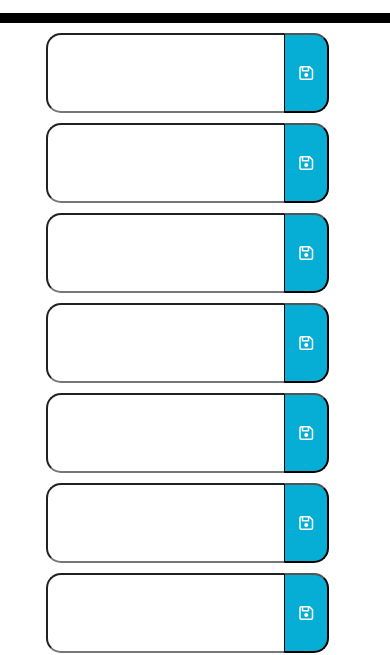
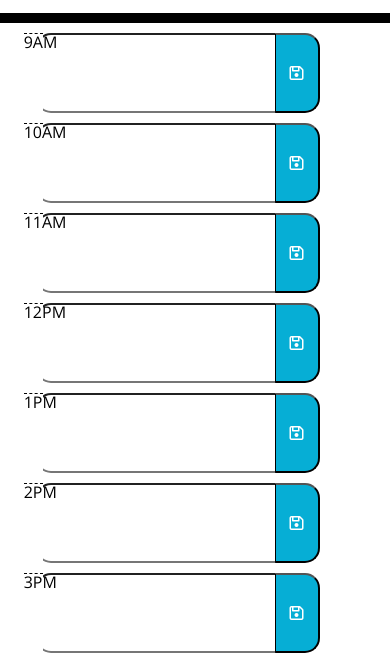
Before and after one commit to levigun/daily-planner, a plain HTML site: page index.html in a window 390 px wide. Shown: the part 224-879 px from the top of the page. Drawn offline with nearby package versions, Linux system fonts and the light colour scheme.

Commit message:
added time infront of timeblock and media query

```diff
--- a/assets/style.css
+++ b/assets/style.css
@@ -56,3 +56,22 @@ form {
   font-size: 20px;
   transition: all 0.3s ease-in-out;
 }
+
+.hour {
+  display:flex;
+  background-color: #ffffff;
+  color: #000000;
+  border-top: 1px dashed #000000;
+  position: relative;
+  height: 80px;
+  width: 5vw;
+  right: 2vw;
+
+}
+
+@media only screen and (max-width:900px) {
+  form {
+   width: 90%;
+  }
+
+}
--- a/index.html
+++ b/index.html
@@ -29,6 +29,7 @@
     </header>
 
     <form>
+      <div class="hour">9AM</div>
       <input type="text" class="todo-input row" />
       <button class="todo-button" type="submit">
         <i class="fa-regular fa-floppy-disk"></i>
@@ -36,6 +37,7 @@
     </form>
 
     <form>
+      <div class="hour">10AM</div>
       <input type="text" class="todo-input row" />
       <button class="todo-button" type="submit">
         <i class="fa-regular fa-floppy-disk"></i>
@@ -43,6 +45,7 @@
     </form>
 
     <form>
+      <div class="hour">11AM</div>
       <input type="text" class="todo-input row" />
       <button class="todo-button" type="submit">
         <i class="fa-regular fa-floppy-disk"></i>
@@ -50,6 +53,7 @@
     </form>
 
     <form>
+      <div class="hour">12PM</div>
       <input type="text" class="todo-input row" />
       <button class="todo-button" type="submit">
         <i class="fa-regular fa-floppy-disk"></i>
@@ -57,6 +61,7 @@
     </form>
 
     <form>
+      <div class="hour">1PM</div>
       <input type="text" class="todo-input row" />
       <button class="todo-button" type="submit">
         <i class="fa-regular fa-floppy-disk"></i>
@@ -64,6 +69,7 @@
     </form>
 
     <form>
+      <div class="hour">2PM</div>
       <input type="text" class="todo-input row" />
       <button class="todo-button" type="submit">
         <i class="fa-regular fa-floppy-disk"></i>
@@ -71,6 +77,7 @@
     </form>
 
     <form>
+      <div class="hour">3PM</div>
       <input type="text" class="todo-input row" />
       <button class="todo-button" type="submit">
         <i class="fa-regular fa-floppy-disk"></i>
@@ -78,6 +85,7 @@
     </form>
 
     <form>
+      <div class="hour">4PM</div>
       <input type="text" class="todo-input row" />
       <button class="todo-button" type="submit">
         <i class="fa-regular fa-floppy-disk"></i>
@@ -85,6 +93,7 @@
     </form>
 
     <form>
+      <div class="hour">5PM</div>
       <input type="text" class="todo-input row" />
       <button class="todo-button" type="submit">
         <i class="fa-regular fa-floppy-disk"></i>
```
